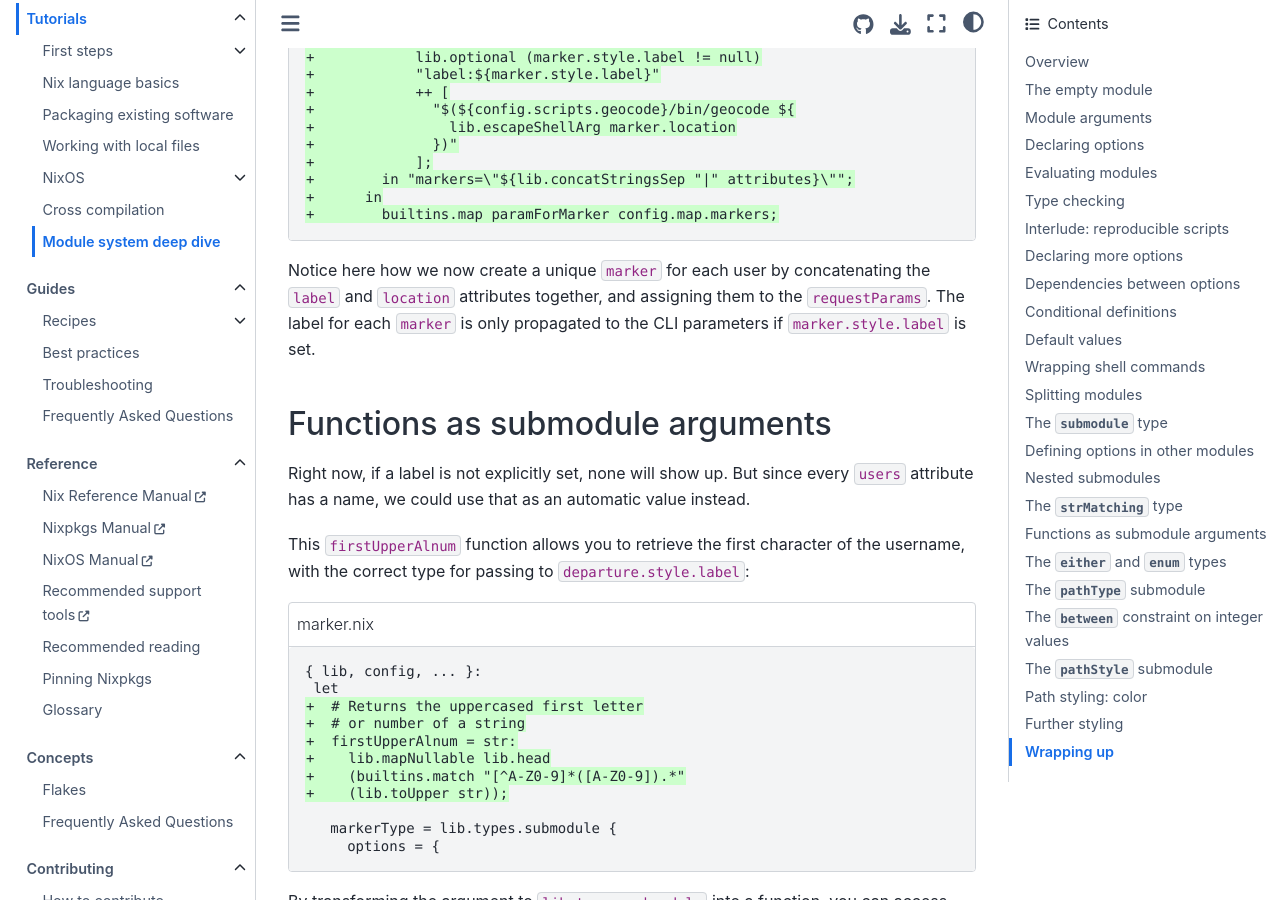
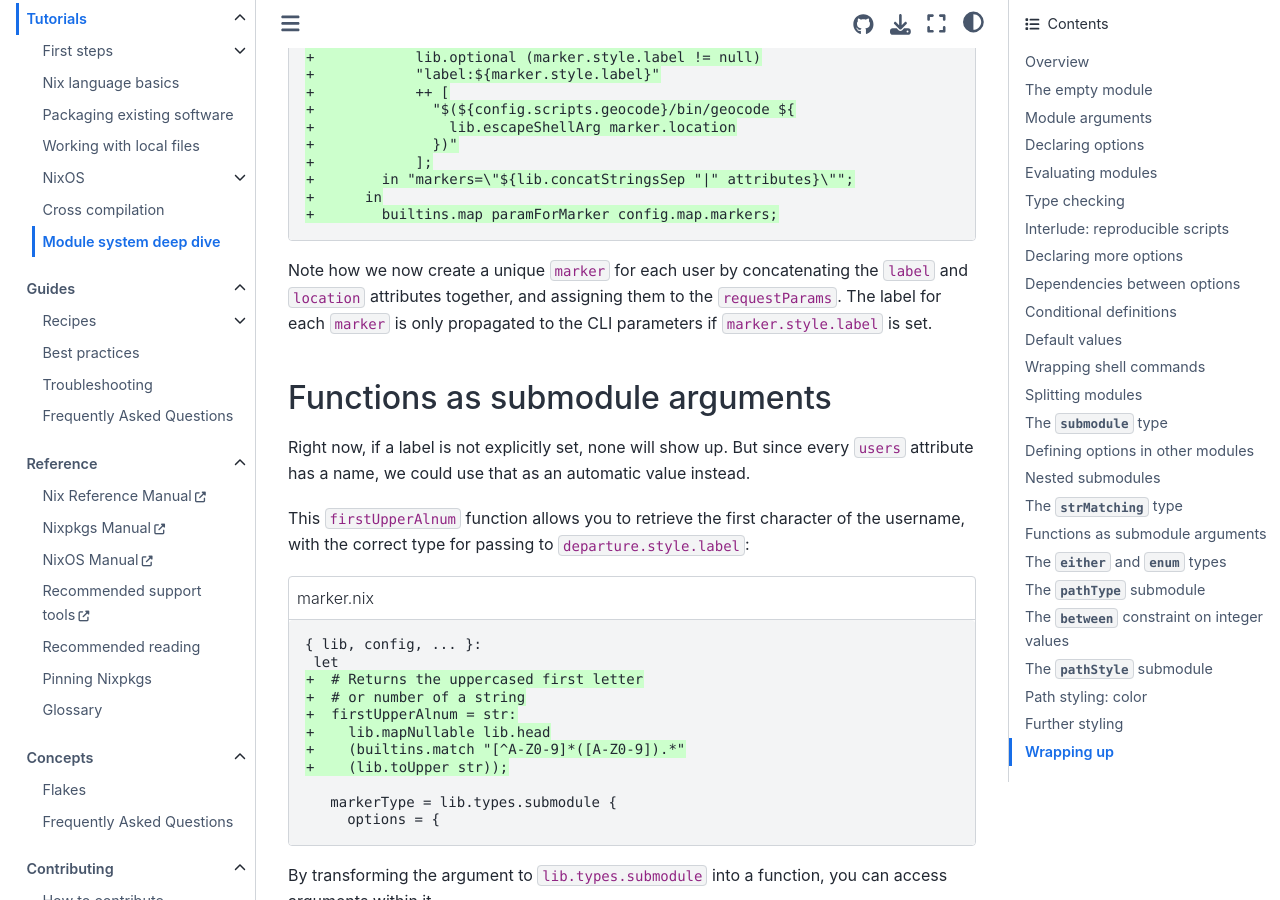
Before and after one commit to NixOS/nix.dev, a Sphinx documentation site: the page built from source/tutorials/module-system/module-system.md, in a window 1280 px wide and 900 px high, scrolled down 19264 px. Built offline with Sphinx 7.4.7 and the Sphinx Book theme 1.1.4, drawn with Linux system fonts in a browser that asks for light colours.

Commit message:
fixup: source/tutorials/module-system/module-system.md
Co-authored-by: Valentin Gagarin <valentin.gagarin@tweag.io>

````diff
--- a/source/tutorials/module-system/module-system.md
+++ b/source/tutorials/module-system/module-system.md
@@ -758,7 +758,8 @@ In the `paramForMarker` function:
 +        builtins.map paramForMarker config.map.markers;
 ```
 
-Notice here how we now create a unique `marker` for each user by concatenating the `label` and `location` attributes together, and assigning them to the `requestParams`. The label for each `marker` is only propagated to the CLI parameters if `marker.style.label` is set.
+Note how we now create a unique `marker` for each user by concatenating the `label` and `location` attributes together, and assigning them to the `requestParams`.
+The label for each `marker` is only propagated to the CLI parameters if `marker.style.label` is set.
 
 ## Functions as submodule arguments
 
````
